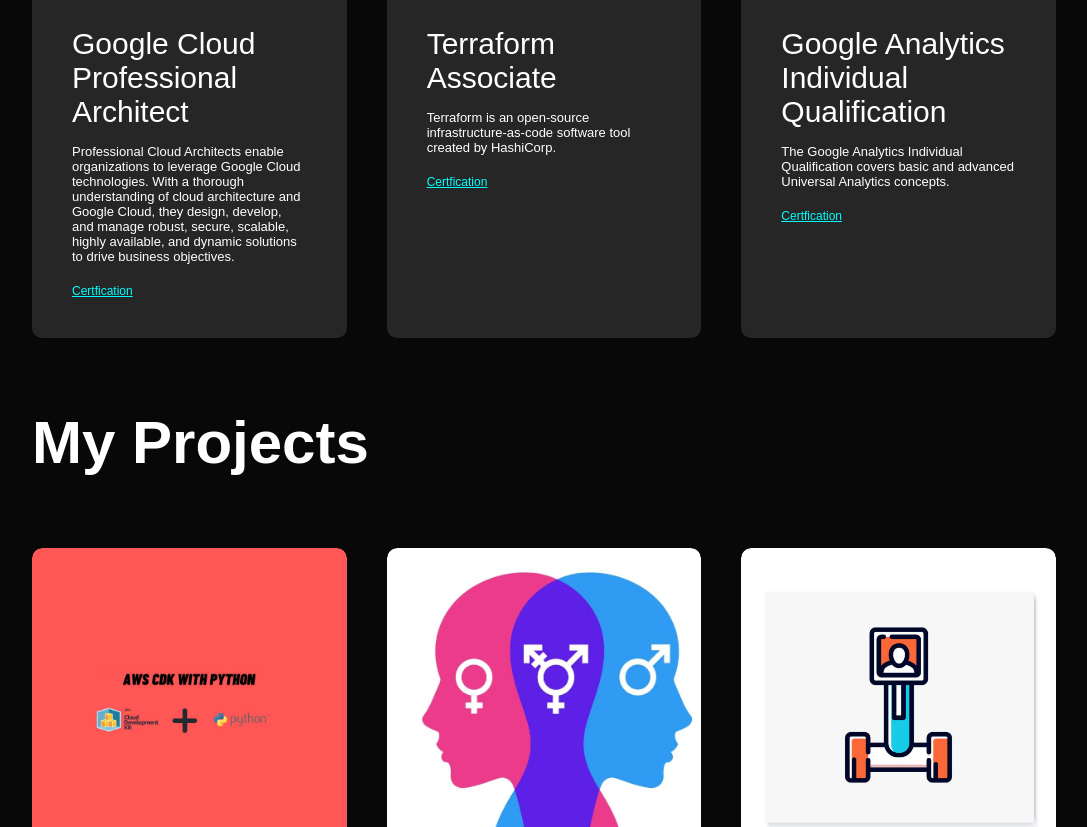
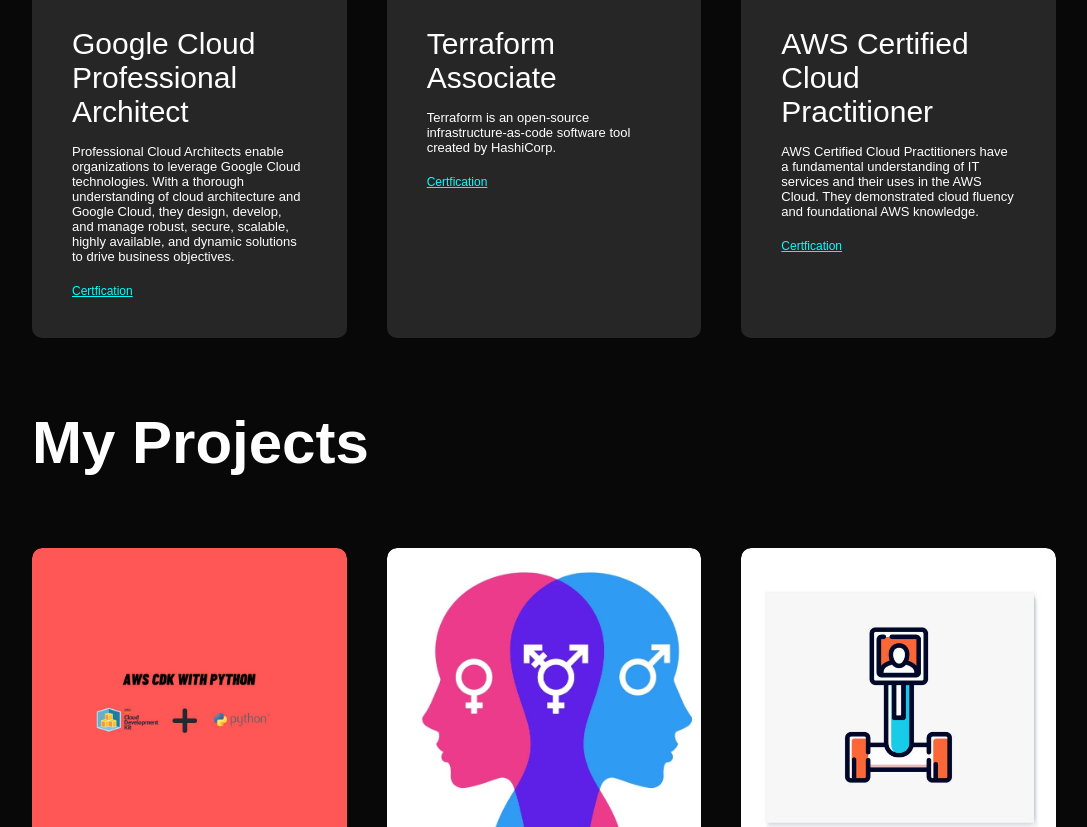
Before and after one commit to Fawaaz7/Pesonal-Portfolio, a plain HTML site: page index.html in a window 1280 px wide. Shown: the part 1769-2596 px from the top of the page, without its empty margins (96-1183 px from the left). Drawn offline with nearby package versions, Linux system fonts and the light colour scheme.

Commit message:
add aws certification

```diff
--- a/index.html
+++ b/index.html
@@ -168,14 +168,13 @@
           </div>
           <div>
             <i class="fa-brands fa-google"></i>
-            <h2>Google Analytics Individual Qualification</h2>
+            <h2>AWS Certified Cloud Practitioner</h2>
             <p>
-              The Google Analytics Individual Qualification covers basic and
-              advanced Universal Analytics concepts.
+              AWS Certified Cloud Practitioners have a fundamental understanding of IT services and their uses in the AWS Cloud. They demonstrated cloud fluency and foundational AWS knowledge.
             </p>
             <a
               class="exp-link"
-              href="https://drive.google.com/file/d/1q1Tkx5vvbbD-afPFcxyuEGIs1pfMO_8l/view"
+              href="https://www.credly.com/badges/3c5a94a9-24a5-4e2e-96bc-87393efcfcbd?source=linked_in_profile"
               >Certfication</a
             >
           </div>
```
